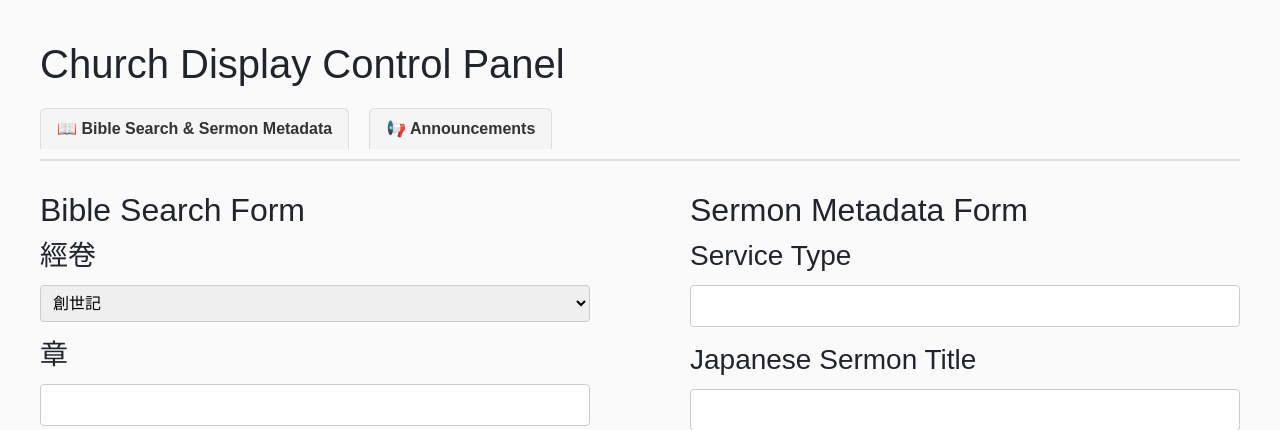
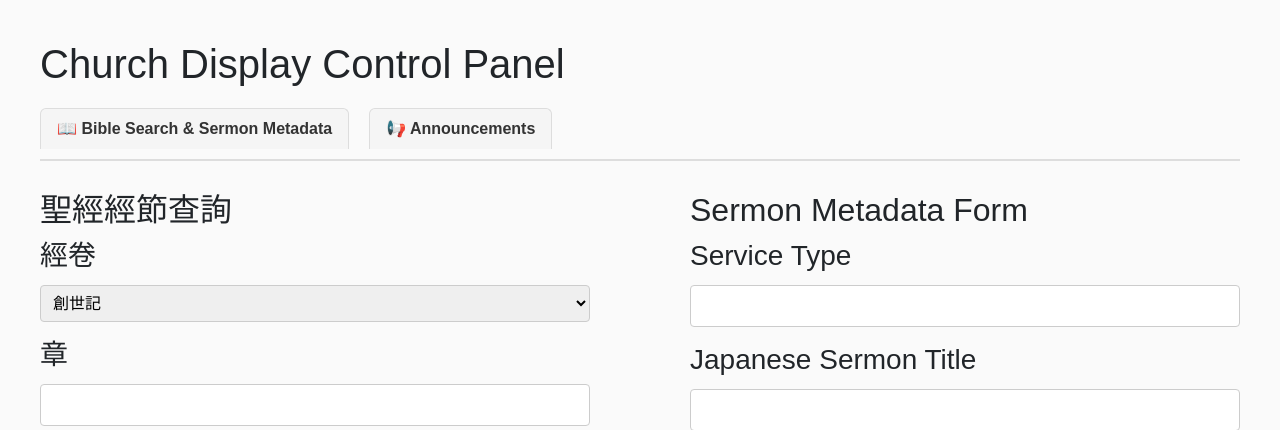
Before and after one commit to RickyShie/church_presentation_app_v1, a Flask app: page /bible_search in a window 1280 px wide. Shown: the top 430 px of the page. Run offline with Flask 3, Linux system fonts and the light colour scheme; some libraries are stand-ins or nearby versions.

Commit message:
Rename form title as "聖經經節查詢".

```diff
--- a/app/templates/bible_search_form.html
+++ b/app/templates/bible_search_form.html
@@ -4,7 +4,7 @@
 <div class="form-grid">
 
   <form action="" method="post" novalidate>
-    <h2>Bible Search Form</h2>
+    <h2>聖經經節查詢</h2>
     {{ form.hidden_tag() }}
     <h3>{{ form.book_name.label }}</h3>
     <p>
```
